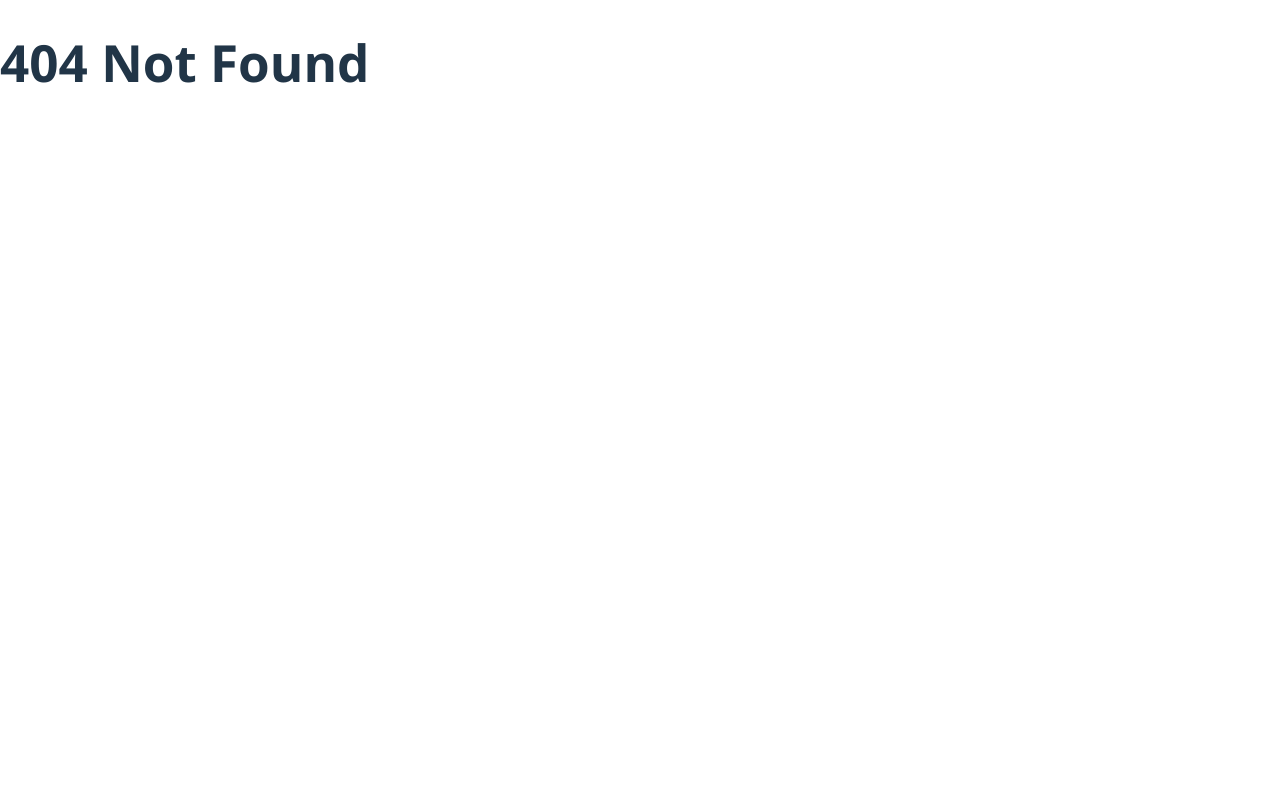
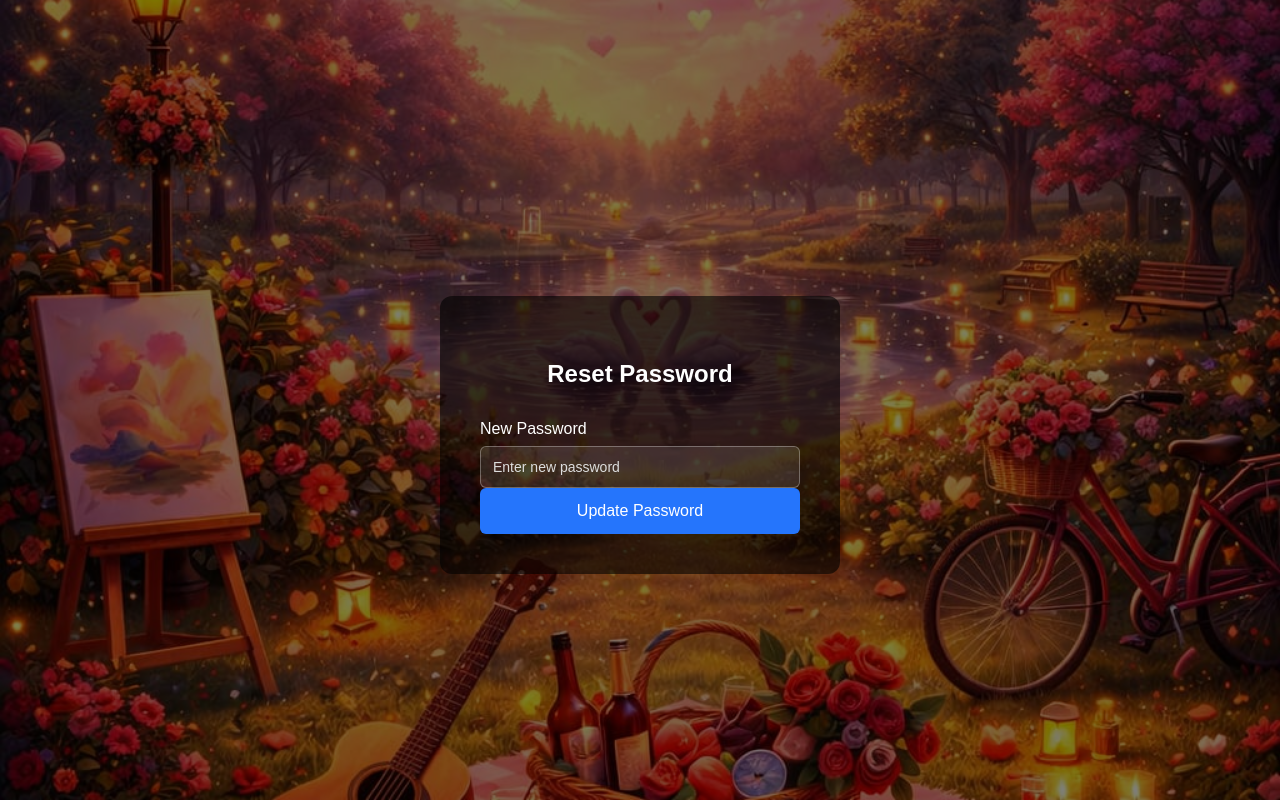
Before and after one commit to guduru-bhargav/hobby-dating, a React (Vite) app: page /reset-password in a window 1280 px wide. Before the commit this address had no page. Built offline with nearby package versions, Linux system fonts and the light colour scheme.

Commit message:
forgot password

```diff
--- a/src/App.jsx
+++ b/src/App.jsx
@@ -14,6 +14,8 @@ import MainPage from "./Components/MainPage";
 import ProtectedRoute from "./Components/ProtectedRoute";
 import ProfileMain from "./Components/ProfileMain";
 import SettingsMain from "./Components/SettingsMain";
+import ForgotPassword from "./Components/ForgotPassword";
+import ResetPassword from "./Components/ResetPassword";
 
 function App() {
   return (
@@ -28,6 +30,10 @@ function App() {
         <Route path="/services" element={<Services />} />
         <Route path="/why-us" element={<WhyUs />} />
         <Route path="/contact" element={<Contact />} />
+        <Route path="/forgot-password" element={<ForgotPassword />} />
+        <Route path="/reset-password" element={<ResetPassword />} />
+
+
 
         {/* Auth */}
         <Route path="/login" element={<Login />} />
--- /dev/null
+++ b/src/Components/ForgotPassword.jsx
@@ -0,0 +1,53 @@
+import React, { useState } from "react";
+import { supabase } from "../lib/supabase";
+import { Link } from "react-router-dom";
+
+function ForgotPassword() {
+  const [email, setEmail] = useState("");
+  const [message, setMessage] = useState("");
+
+  const handleReset = async (e) => {
+    e.preventDefault();
+    setMessage("");
+
+    const { error } = await supabase.auth.resetPasswordForEmail(email, {
+      redirectTo: "http://localhost:5173/reset-password", // your route
+    });
+
+    if (error) {
+      console.error("Reset error:", error.message);
+      setMessage(error.message);
+    } else {
+      setMessage("✅ Password reset email sent! Check your inbox.");
+    }
+  };
+
+  return (
+    <div className="auth-wrapper">
+      <div className="auth-container">
+        <h2>Forgot Password</h2>
+
+        <form onSubmit={handleReset}>
+          <label>Email</label>
+          <input
+            type="email"
+            placeholder="Enter your email"
+            value={email}
+            onChange={(e) => setEmail(e.target.value)}
+            required
+          />
+
+          <button type="submit">Send Reset Link</button>
+        </form>
+
+        {message && <p style={{ marginTop: 10 }}>{message}</p>}
+
+        <p style={{ marginTop: 10 }}>
+          Back to <Link to="/login">Login</Link>
+        </p>
+      </div>
+    </div>
+  );
+}
+
+export default ForgotPassword;
--- a/src/Components/LoginPage.jsx
+++ b/src/Components/LoginPage.jsx
@@ -16,34 +16,46 @@ function Login() {
     setErrorMsg("");
 
     try {
-      // 1️⃣ Log in user via Supabase Auth
-      const { data: authData, error: authError } = await supabase.auth.signInWithPassword({
-        email,
-        password,
-      });
+      // 1️⃣ Log in user
+      const { data: authData, error: authError } =
+        await supabase.auth.signInWithPassword({
+          email,
+          password,
+        });
+
+      // ✅ Correct logging
+      console.log("LOGIN DATA:", authData);
+      console.log("LOGIN ERROR:", authError);
 
       if (authError) throw authError;
 
-      if (!authData.user) {
+      if (!authData?.user) {
         throw new Error("Login failed. User not found.");
       }
 
-      // 2️⃣ Fetch the user's profile (maybeSingle avoids error if row doesn't exist)
+      // 2️⃣ Fetch profile
       const { data: profile, error: profileError } = await supabase
         .from("profiles")
         .select("*")
         .eq("user_id", authData.user.id)
-        .maybeSingle(); // ✅ changed from .single() to maybeSingle()
+        .maybeSingle();
 
       if (profileError) throw profileError;
 
       console.log("Logged in profile:", profile);
 
-      // 3️⃣ Navigate to dashboard/main page
+      // Optional: handle missing profile
+      if (!profile) {
+        console.warn("Profile not found for user");
+        // You could auto-create profile here if needed
+      }
+
+      // 3️⃣ Navigate
       navigate("/MainPage");
+
     } catch (err) {
-      setErrorMsg(err.message);
       console.error("Login error:", err);
+      setErrorMsg(err.message || "Login failed");
     } finally {
       setLoading(false);
     }
@@ -59,6 +71,7 @@ function Login() {
 
       <div className="auth-container">
         <h2>Login</h2>
+
         <form onSubmit={handleSubmit}>
           <div>
             <label>Email</label>
@@ -84,12 +97,20 @@ function Login() {
             {loading ? "Logging in..." : "Login"}
           </button>
 
-          {errorMsg && <p style={{ color: "red", marginTop: "8px" }}>{errorMsg}</p>}
+          {errorMsg && (
+            <p style={{ color: "red", marginTop: "8px" }}>
+              {errorMsg}
+            </p>
+          )}
         </form>
 
         <p style={{ marginTop: "12px" }}>
           Don’t have an account? <Link to="/signup">Sign Up</Link>
         </p>
+        <p>
+  <Link to="/forgot-password">Forgot Password?</Link>
+</p>
+
       </div>
     </div>
   );
--- /dev/null
+++ b/src/Components/ResetPassword.jsx
@@ -0,0 +1,55 @@
+import React, { useState } from "react";
+import { supabase } from "../lib/supabase";
+import { useNavigate } from "react-router-dom";
+
+function ResetPassword() {
+  const navigate = useNavigate();
+  const [password, setPassword] = useState("");
+  const [message, setMessage] = useState("");
+
+  const handleUpdatePassword = async (e) => {
+    e.preventDefault();
+    setMessage("");
+
+    const { error } = await supabase.auth.updateUser({
+      password,
+    });
+
+    if (error) {
+      console.error("Update error:", error.message);
+      setMessage("❌ " + error.message);
+    } else {
+      setMessage("✅ Password updated successfully!");
+
+      // redirect after success
+      setTimeout(() => {
+        navigate("/login");
+      }, 1500);
+    }
+  };
+
+  return (
+    <div className="auth-wrapper">
+      <div className="auth-container">
+        <h2>Reset Password</h2>
+
+        <form onSubmit={handleUpdatePassword}>
+          <label>New Password</label>
+          <input
+            type="password"
+            placeholder="Enter new password"
+            value={password}
+            onChange={(e) => setPassword(e.target.value)}
+            required
+          />
+
+          <button type="submit">Update Password</button>
+        </form>
+
+        {message && <p style={{ marginTop: 10 }}>{message}</p>}
+      </div>
+    </div>
+  );
+}
+
+export default ResetPassword;
```
